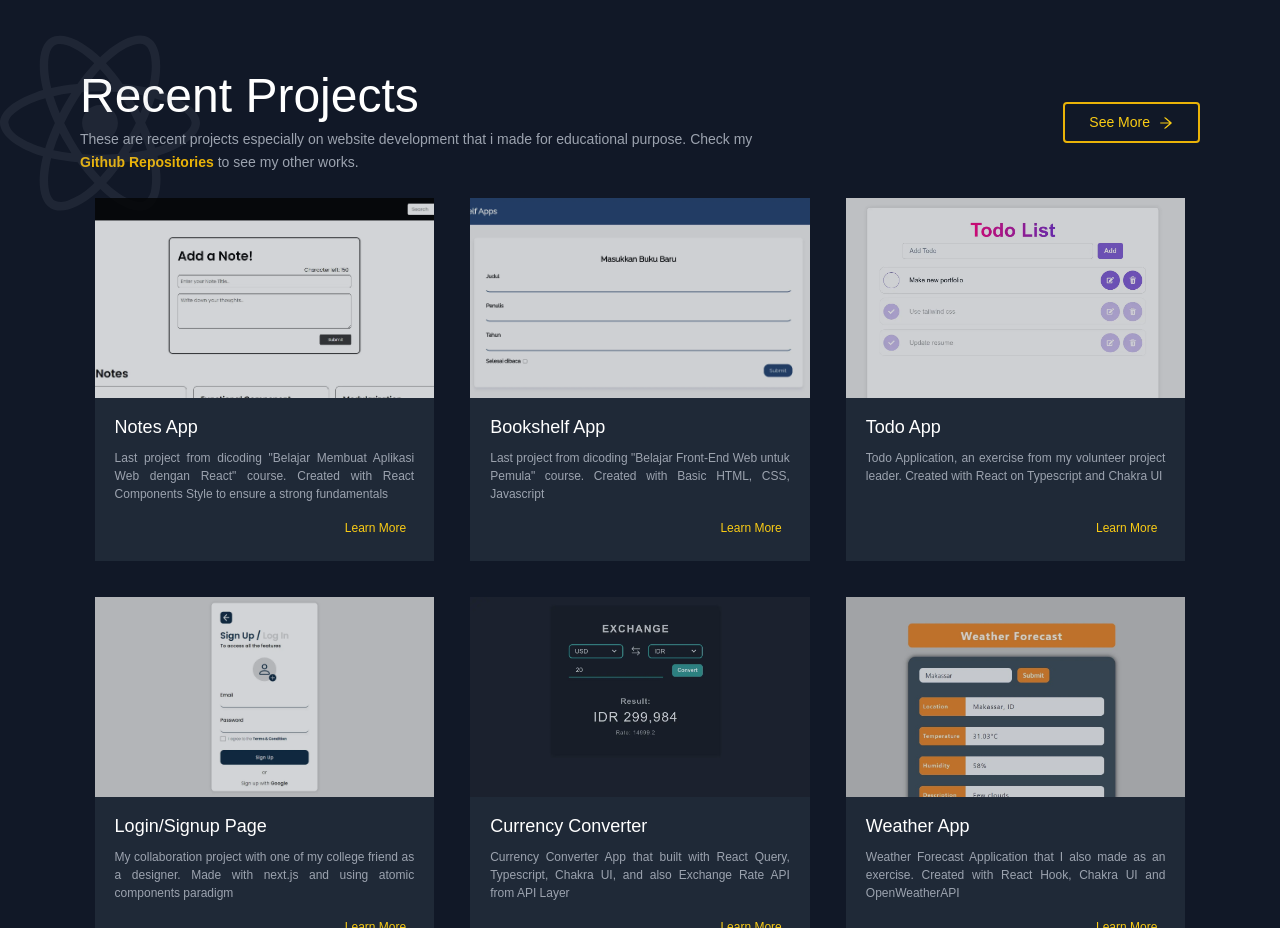
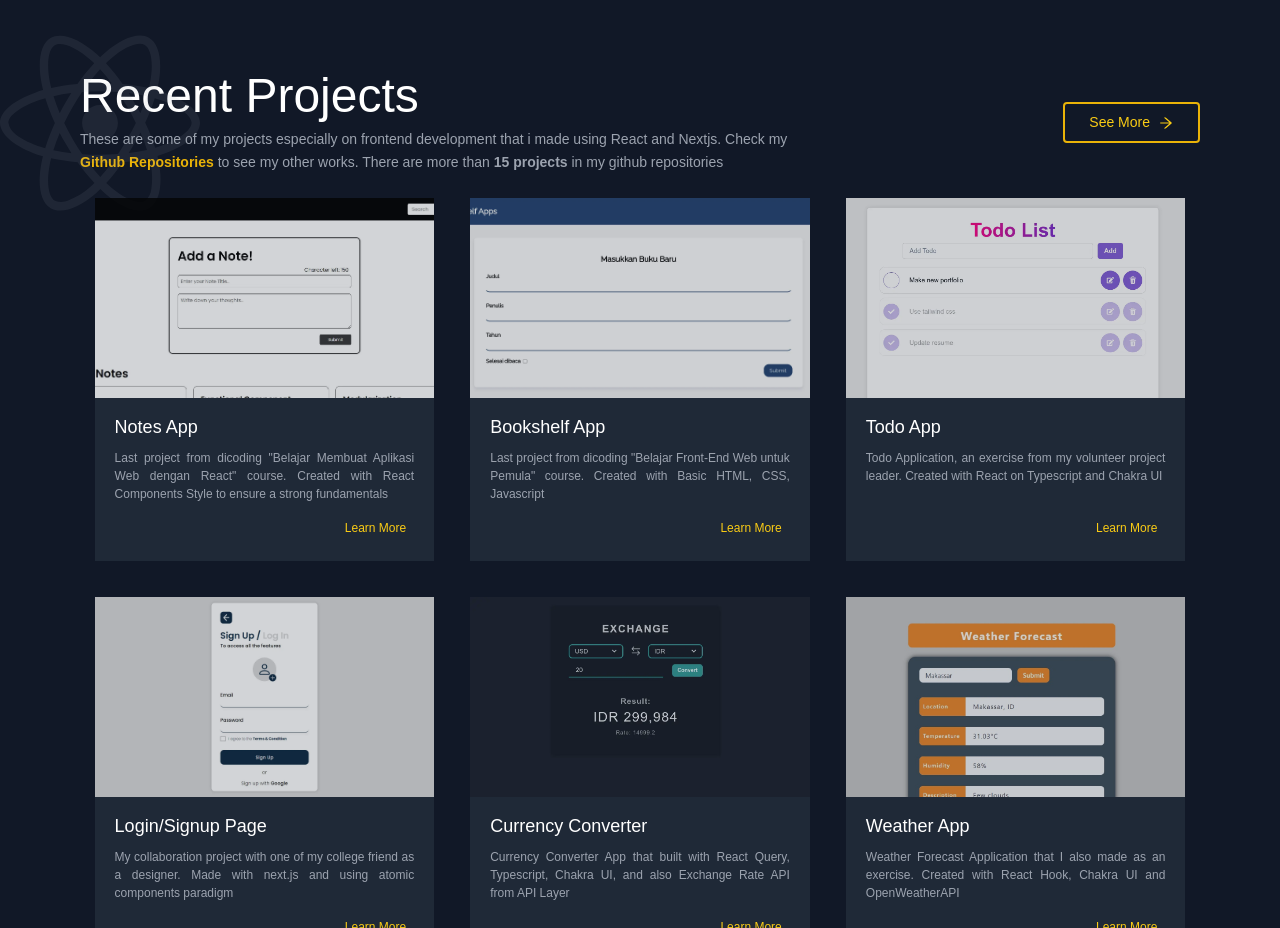
Before and after one commit to ahmadsultani/ahmadsultani.github.io, a React (Create React App) app: page / in a window 1280 px wide. Shown: the part 1440-2368 px from the top of the page. Built offline with nearby package versions, Linux system fonts and the light colour scheme.

Commit message:
update project summary

```diff
--- a/src/components/Projects.tsx
+++ b/src/components/Projects.tsx
@@ -14,8 +14,8 @@ function Projects() {
             Recent Projects
           </h1>
           <p className=" md:w-4/5 text-sm sm:text-md leading-relaxed">
-            These are recent projects especially on website development that i
-            made for educational purpose. Check my{" "}
+            These are some of my projects especially on frontend development that i
+            made using React and Nextjs. Check my{" "}
             <a
               href="https://github.com/ahmadsultani"
               target="_blank"
@@ -24,7 +24,7 @@ function Projects() {
             >
               Github Repositories
             </a>{" "}
-            to see my other works.
+            to see my other works. There are more than <b>15 projects</b> in my github repositories
           </p>
         </div>
         <a
```
